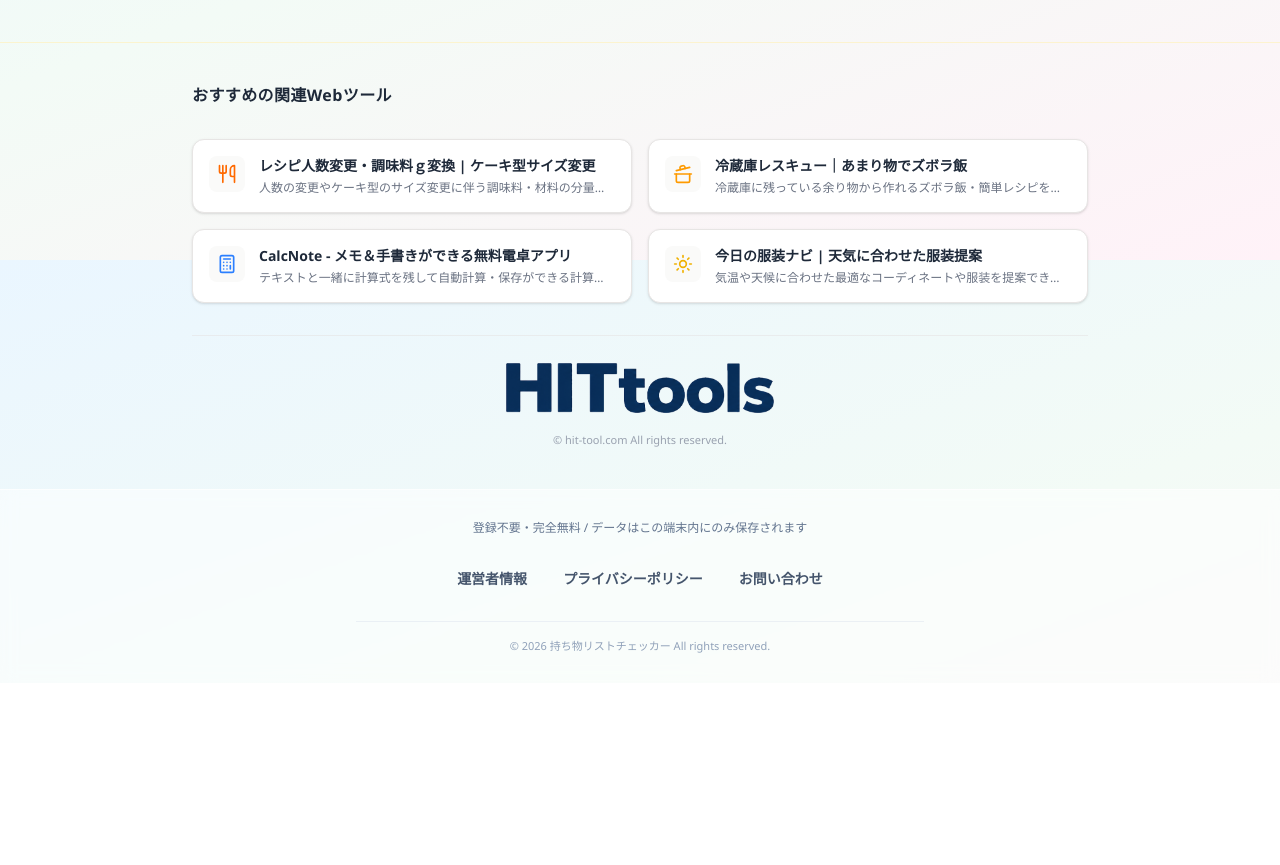
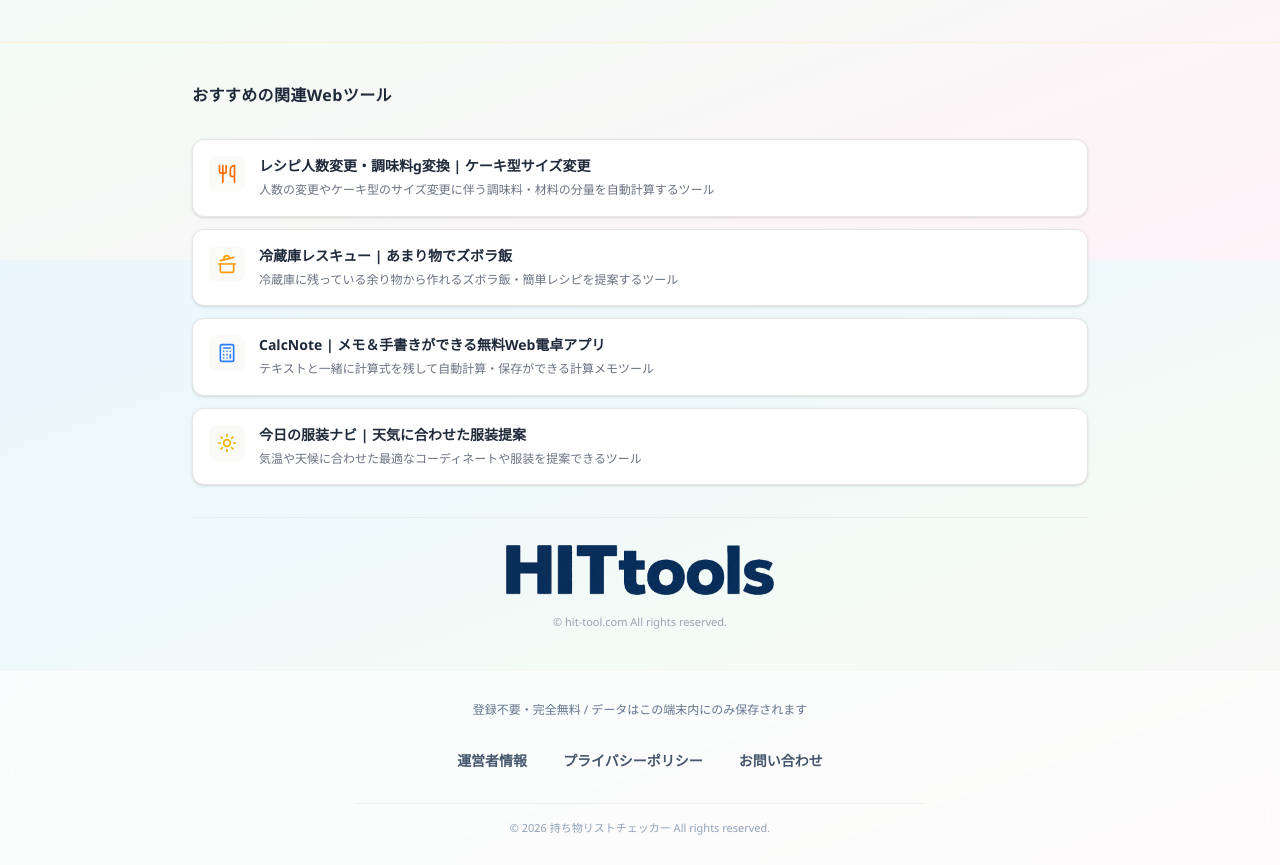
Before and after one commit to meme12-31/travel-checklist2, a Next.js app: page / in a window 1280 px wide. Shown: the part 1340-2205 px from the top of the page. Before the commit the page ends 2023 px from the top, so only its background shows below. Built offline with nearby package versions, Linux system fonts and the light colour scheme.

Commit message:
「おすすめの関連Webツール」の各アプリカードのタイトル変更

```diff
--- a/src/components/RelatedToolsFooter.tsx
+++ b/src/components/RelatedToolsFooter.tsx
@@ -12,21 +12,21 @@ interface ToolItem {
 const ALL_TOOLS: ToolItem[] = [
   {
     id: 'recipe-calculator',
-    name: 'レシピ人数変更・調味料ｇ変換 | ケーキ型サイズ変更',
+    name: 'レシピ人数変更・調味料g変換 | ケーキ型サイズ変更',
     url: 'https://hit-tool.com/recipe-calculator',
     description: '人数の変更やケーキ型のサイズ変更に伴う調味料・材料の分量を自動計算するツール',
     icon: <Utensils className="w-5 h-5 text-orange-500" />,
   },
   {
     id: 'zubora-recipe',
-    name: '冷蔵庫レスキュー｜あまり物でズボラ飯',
+    name: '冷蔵庫レスキュー | あまり物でズボラ飯',
     url: 'https://hit-tool.com/zubora-recipe',
     description: '冷蔵庫に残っている余り物から作れるズボラ飯・簡単レシピを提案するツール',
     icon: <CookingPot className="w-5 h-5 text-amber-500" />,
   },
   {
     id: 'calcnote',
-    name: 'CalcNote - メモ＆手書きができる無料電卓アプリ',
+    name: 'CalcNote | メモ＆手書きができる無料Web電卓アプリ',
     url: 'https://hit-tool.com/calcnote',
     description: 'テキストと一緒に計算式を残して自動計算・保存ができる計算メモツール',
     icon: <Calculator className="w-5 h-5 text-blue-500" />,
@@ -63,23 +63,23 @@ export const RelatedToolsFooter: React.FC<Props> = ({ currentAppId }) => {
           </h3>
         </div>
 
-        <div className="grid grid-cols-1 md:grid-cols-2 gap-4">
+        <div className="flex flex-col gap-3 w-full">
           {relatedTools.map((tool) => (
             <a
               key={tool.id}
               href={tool.url}
               target="_blank"
               rel="noopener noreferrer"
-              className="group p-4 bg-white rounded-xl border border-stone-200 shadow-sm hover:shadow-md hover:-translate-y-0.5 hover:border-amber-400 transition-all duration-200 flex items-start gap-3.5"
+              className="w-full h-auto group p-4 bg-white rounded-xl border border-stone-200 shadow-sm hover:shadow-md hover:-translate-y-0.5 hover:border-amber-400 transition-all duration-200 flex items-start gap-3.5"
             >
-              <div className="p-2 rounded-lg bg-stone-50 group-hover:bg-amber-50 transition-colors">
+              <div className="flex-shrink-0 p-2 rounded-lg bg-stone-50 group-hover:bg-amber-50 transition-colors">
                 {tool.icon}
               </div>
               <div className="flex-1 min-w-0">
-                <div className="font-bold text-gray-800 text-sm group-hover:text-amber-700 transition-colors truncate">
+                <div className="font-bold text-gray-800 text-sm group-hover:text-amber-700 transition-colors break-words whitespace-normal">
                   {tool.name}
                 </div>
-                <div className="text-xs text-gray-500 mt-1 line-clamp-1">
+                <div className="text-xs text-gray-500 mt-1 break-words whitespace-normal leading-relaxed">
                   {tool.description}
                 </div>
               </div>
```
